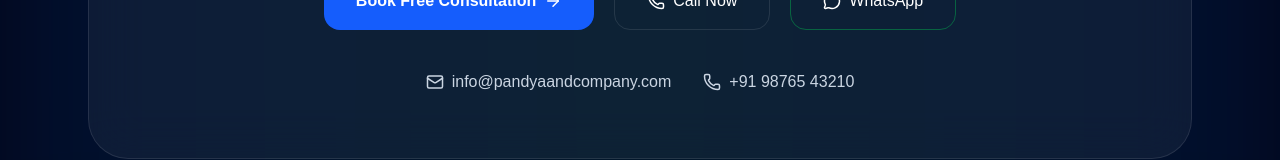
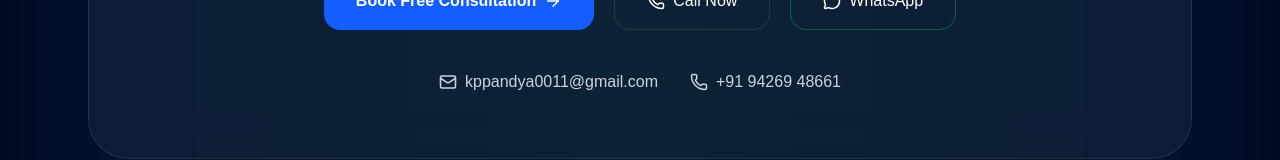
Before and after one commit to kaushik001961-hue/pandya_and_company, a Next.js app: page / in a window 1280 px wide. Shown: the part 7961-8121 px from the top of the page. Built offline with nearby package versions, Linux system fonts and the light colour scheme.

Commit message:
fix navbar5

```diff
--- a/src/components/ContactCTA.tsx
+++ b/src/components/ContactCTA.tsx
@@ -90,7 +90,7 @@
             </a>
 
             <a
-              href="https://wa.me/919876543210"
+              href="https://wa.me/+919426948661"
               target="_blank"
               className="
                 border
@@ -115,12 +115,12 @@
 
             <div className="flex items-center gap-2">
               <Mail size={18} />
-              info@pandyaandcompany.com
+              kppandya0011@gmail.com
             </div>
 
             <div className="flex items-center gap-2">
               <Phone size={18} />
-              +91 98765 43210
+              +91 94269 48661
             </div>
 
           </div>
```
